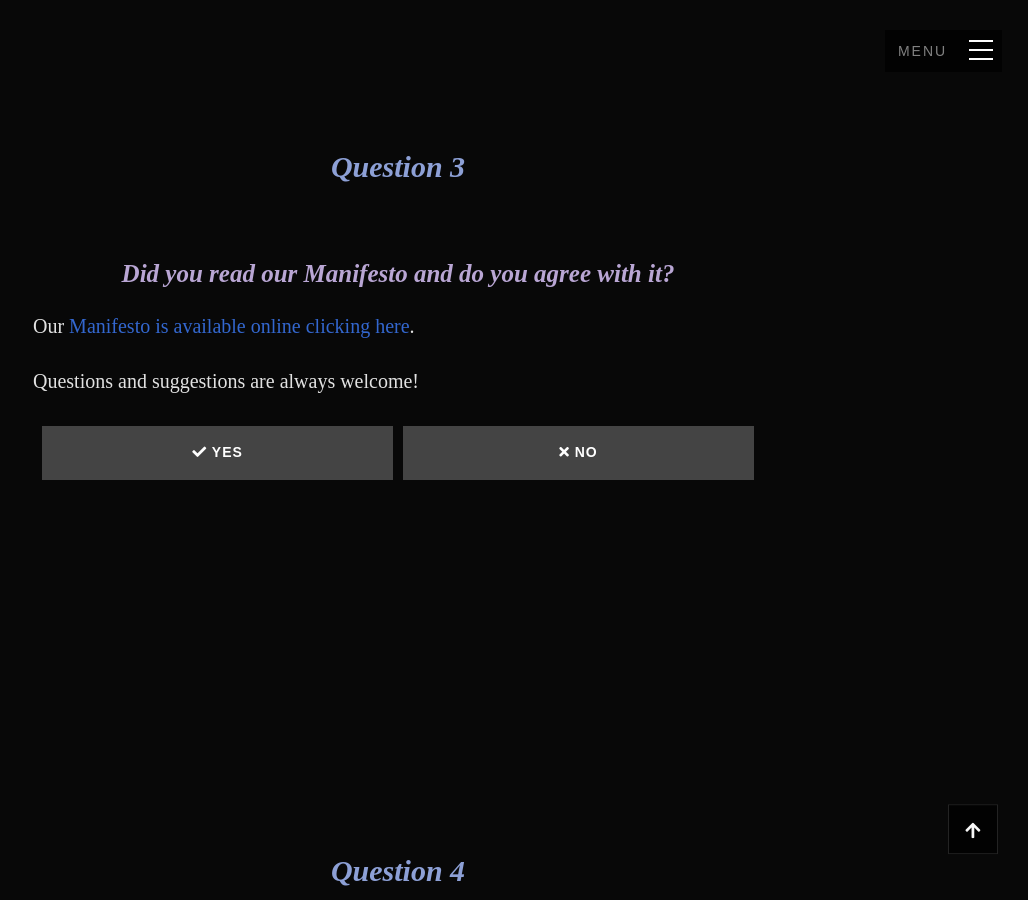
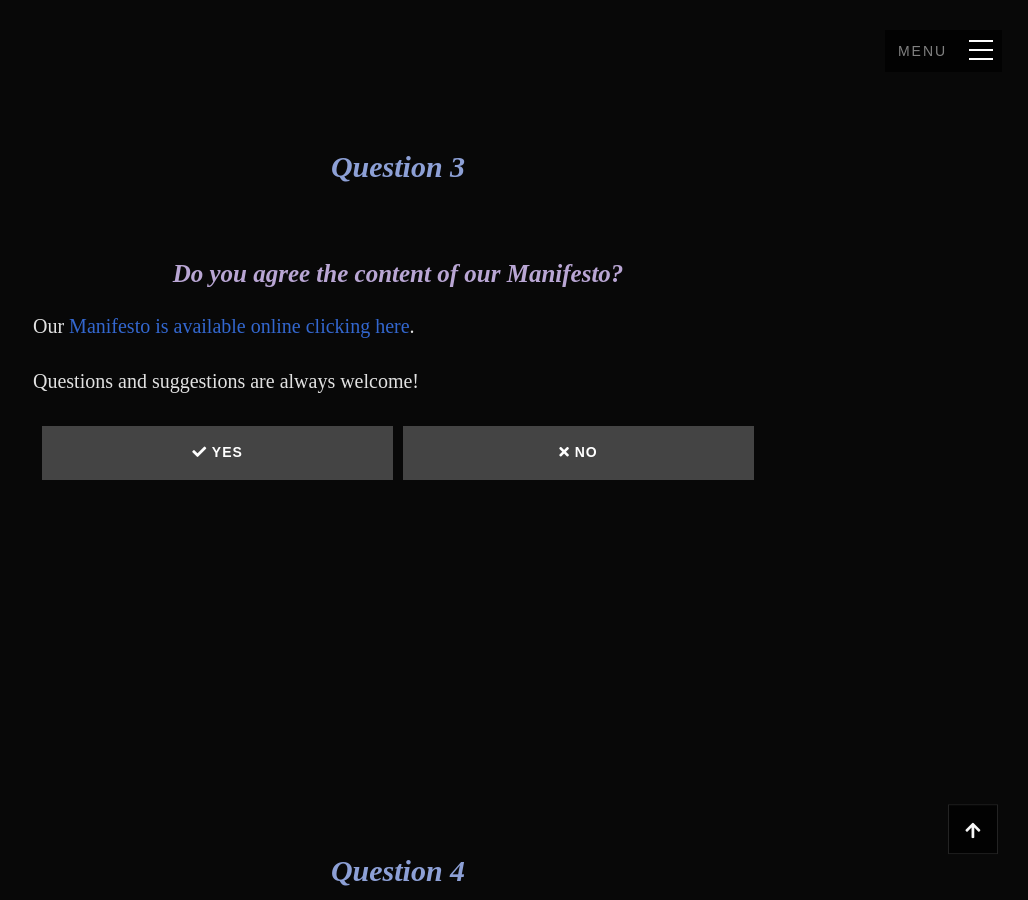
Before and after one commit to e-rotaract/e-rotaract.github.io, a Jekyll site: the page built from _pages/join-us.md, in a window 1280 px wide and 900 px high, scrolled down 2253 px. Shown: the whole window, without its empty margins (252-1280 px from the left). Built offline with Jekyll 4.4.1, drawn with Linux system fonts in a browser that asks for light colours; some web fonts are replaced; comment, search, counter and statistics services are not loaded; some of the changed text lies outside the part shown.

Commit message:
Update join us page

```diff
--- a/_pages/join-us.md
+++ b/_pages/join-us.md
@@ -93,7 +93,7 @@ If you do not know what it is, ask a member, we will be happy to answer!
 
 # Question 3 {#q3}
 
-## Did you read our Manifesto and do you agree with it?
+## Do you agree the content of our Manifesto?
 
 Our [Manifesto is available online clicking here](https://docs.google.com/document/d/1bbMJXxgswu3yPEsXYcwbD9hDjsDLIxYhDd5ZG3wqfXM/edit?usp=sharing).
 
```
Also changed, not shown: other parts of _pages/join-us.md (+1 -1 lines).
